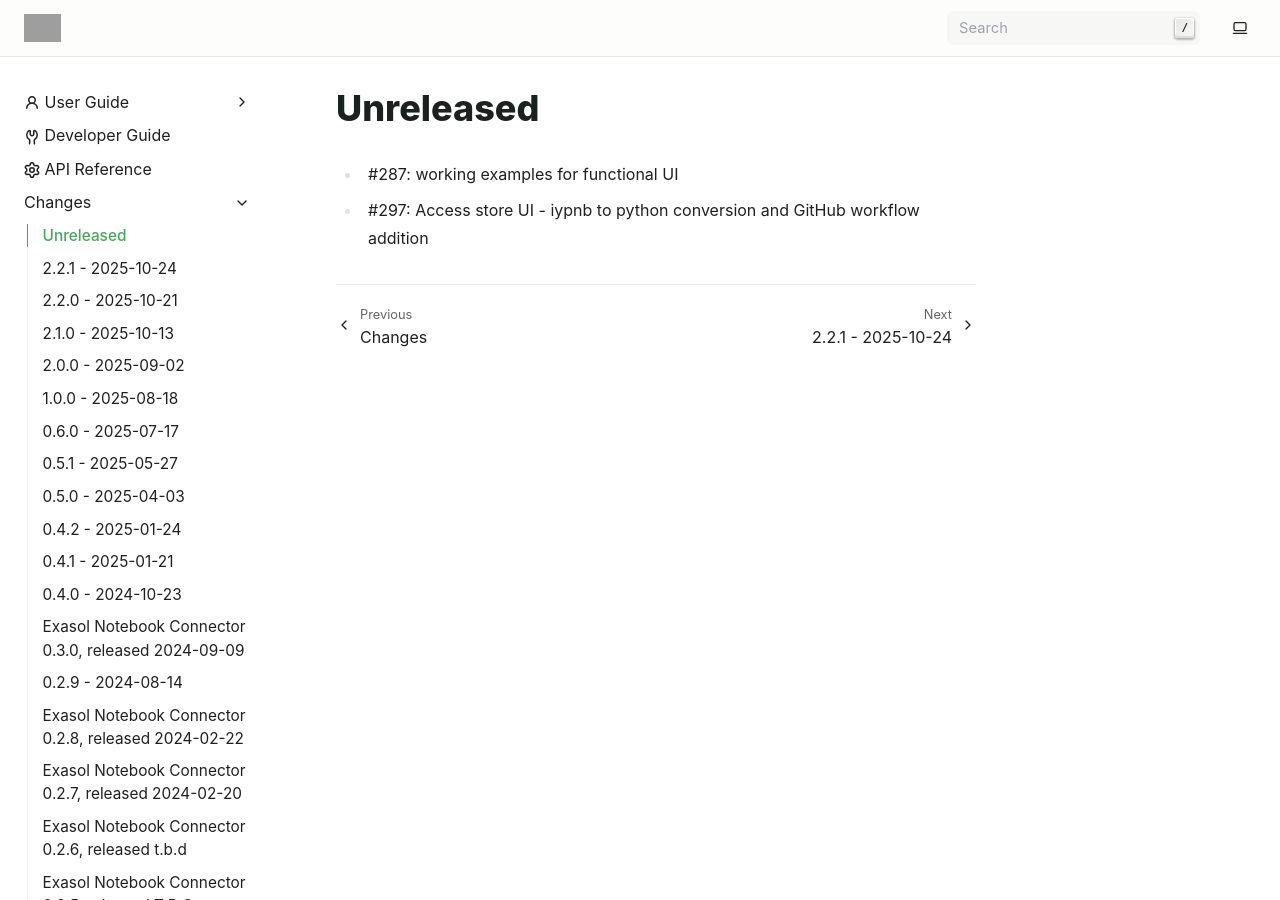
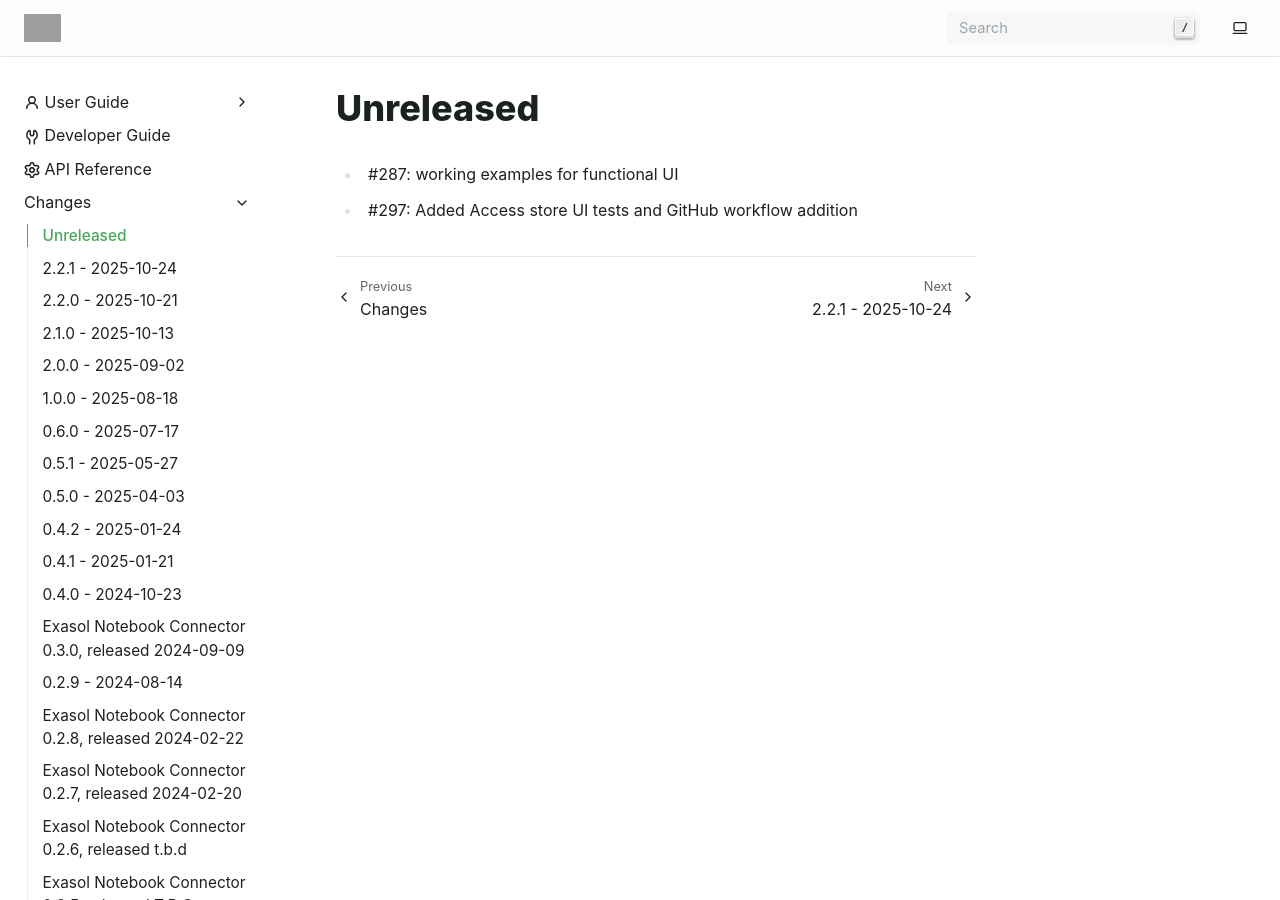
Before and after one commit to exasol/notebook-connector, a Sphinx documentation site: the page built from doc/changes/unreleased.md, in a window 1280 px wide and 900 px high. Built offline with Sphinx 7.4.7, drawn with Linux system fonts in a browser that asks for light colours; grey boxes are pictures that could not be loaded.

Commit message:
modified changelog

```diff
--- a/doc/changes/unreleased.md
+++ b/doc/changes/unreleased.md
@@ -1,3 +1,3 @@
 # Unreleased
  * #287: working examples for functional UI
- * #297: Access store UI - iypnb to python conversion and GitHub workflow addition
+ * #297: Added Access store UI tests and GitHub workflow addition
```
